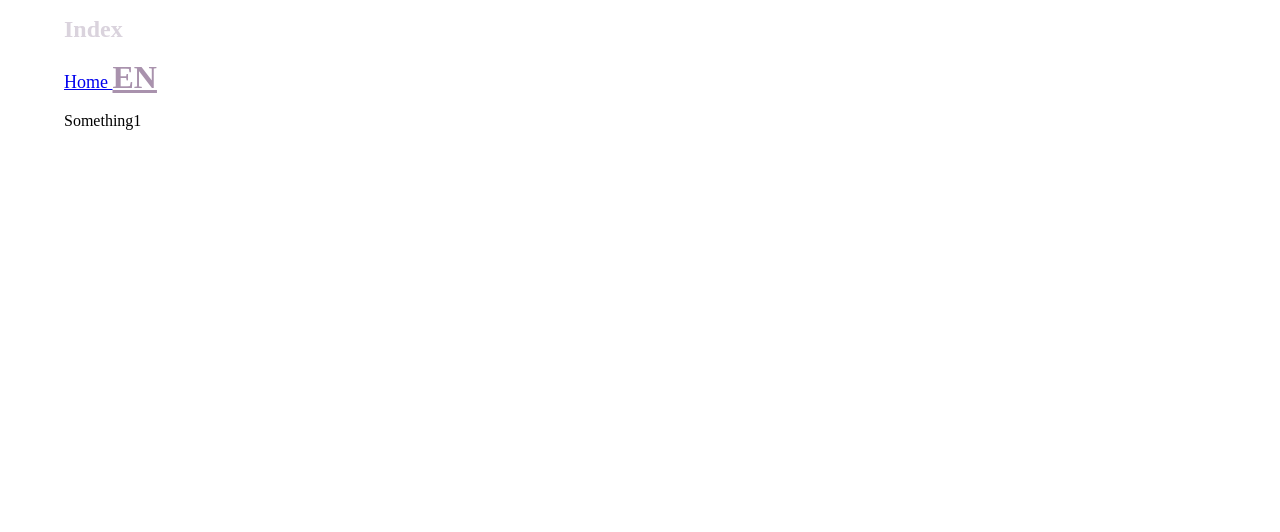
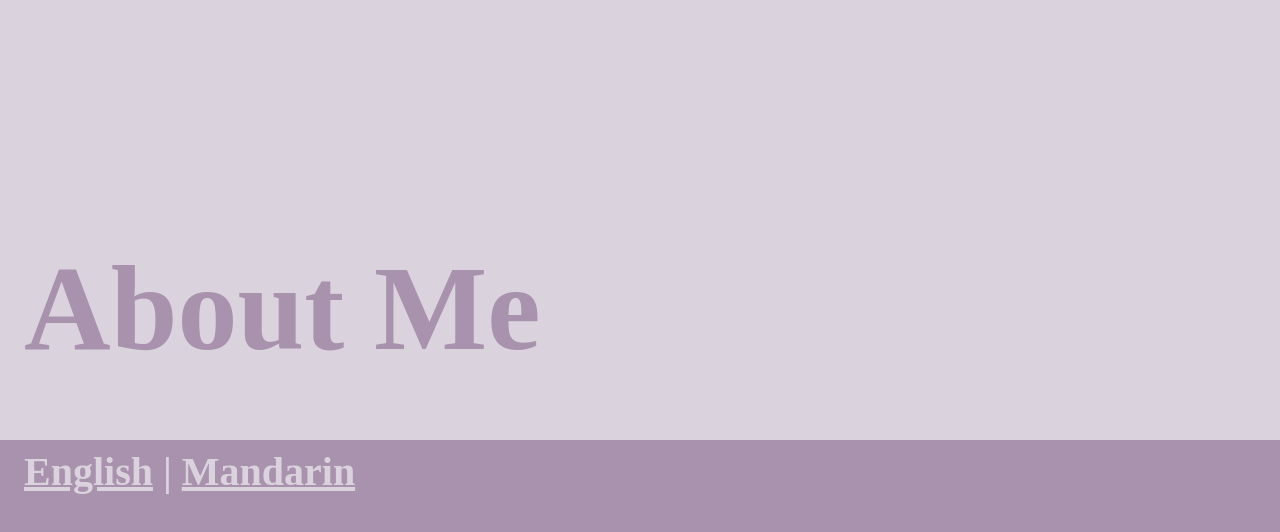
Before and after one commit to jian0209/Introduce-reactJs, a React (Create React App) app: page / in a window 1280 px wide. Shown: the top 532 px of the page. Built offline with nearby package versions, Linux system fonts and the light colour scheme; a web font is replaced by a local one.

Commit message:
main page done

```diff
--- /dev/null
+++ b/public/index.css
@@ -0,0 +1,4 @@
+body {
+  /* overflow: hidden; */
+  margin: 0;
+}
--- a/public/index.html
+++ b/public/index.html
@@ -15,6 +15,7 @@
   <link href="https://fonts.googleapis.com/css2?family=ZCOOL+XiaoWei&display=swap" rel="stylesheet">
   <link href="https://fonts.googleapis.com/css2?family=Share+Tech+Mono&display=swap" rel="stylesheet">
   <link href="https://fonts.googleapis.com/css2?family=Work+Sans&display=swap" rel="stylesheet">
+  <link rel="stylesheet" href="index.css">
   <!--
       manifest.json provides metadata used when your web app is installed on a
       user's mobile device or desktop. See https://developers.google.com/web/fundamentals/web-app-manifest/
@@ -32,7 +33,7 @@
   <title>My Introduction</title>
 </head>
 
-<body>
+<body className="topCont">
   <noscript>You need to enable JavaScript to run this app.</noscript>
   <div id="root"></div>
   <!--
--- a/src/App.js
+++ b/src/App.js
@@ -11,7 +11,7 @@ function App() {
     <div className="App">
       <Switch>
         <Route path="/" component={Index} exact />
-        <Route path="/Home_en" component={Home_en} exact />
+        <Route path="/Home_en" component={Home_en} />
       </Switch>
     </div>
     </BrowserRouter>
--- a/src/Assets/Font.js
+++ b/src/Assets/Font.js
@@ -1,6 +1,16 @@
 import Colors from './Colors';
 
 const Font = {
+  mainTitle: {
+    fontSize: 15 + 'vh',
+    fontWeight: 'bold',
+    color: Colors.primaryColor,
+  },
+  subMainTitle: {
+    fontSize: 5 + 'vh',
+    fontWeight: 'bold',
+    color: Colors.lightPrimaryColor,
+  },
   title_en: {
     fontSize: 32,
     fontWeight: 'bold',
--- a/src/containers/Index.js
+++ b/src/containers/Index.js
@@ -3,27 +3,41 @@ import { Container } from "@mui/material";
 import React from "react";
 import Colors from "../Assets/Colors";
 import Font from "../Assets/Font";
-
+import "./css/index.css";
 
 const Index = () => {
   return (
-    <Container>
-      <h1 style={Font.subtitle_en}>Index</h1>
-      <Link to="/" style={Font.normalizeFont_en}>
-        {" "}
-        Home{" "}
-      </Link>
-      <Link to="/Home_en" style={Font.title_en}>
-        EN
-      </Link>
-      <p
-        style={{
-          fontFamily: "NunitoSans-Regular",
-        }}
-      >
-        Something1
-      </p>
-    </Container>
+    <div className="cont1">
+      {/* absolute top container */}
+      <div
+        className
+        className="absoluteTop"
+        style={{ backgroundColor: Colors.lightPrimaryColor }}
+      />
+      {/* absolute bottom container */}
+      <div
+        className="absoluteBottom"
+        style={{ backgroundColor: Colors.primaryColor }}
+      />
+      <Container className="aboutMe">
+        <div className="contAbout">
+          <p className="about" style={Font.mainTitle}>
+            About Me
+          </p>
+        </div>
+        <div className="chosen">
+          <p style={Font.subMainTitle}>
+            <a href="/Home_en" style={Font.subMainTitle}>
+              English
+            </a>{" "}
+            |{" "}
+            <a href="/" style={Font.subMainTitle}>
+              Mandarin
+            </a>
+          </p>
+        </div>
+      </Container>
+    </div>
   );
 };
 
--- /dev/null
+++ b/src/containers/css/index.css
@@ -0,0 +1,53 @@
+/*  */
+.absoluteTop {
+  position: relative;
+  width: 120vw;
+  height: 55vh;
+  /* transform: rotate(12deg); */
+  /* top: -100px; */
+  /* left: 100px; */
+}
+
+.absoluteBottom {
+  /* position: absolute; */
+  width: 100vw;
+  height: 45vh;
+  /* transform: rotate(75deg); */
+  /* bottom: 0 ; */
+  /* right: 13px; */
+}
+
+.cont1 {
+  overflow: hidden;
+}
+
+.aboutMe {
+  position: absolute;
+  top: 15vh;
+  z-index: 5;
+  padding-left: 20px;
+}
+
+.chosen {
+  display: flex;
+  flex-direction: row;
+  /* padding-left: 24px; */
+}
+
+.about {
+  margin-bottom: 30px;
+  display: flex;
+  /* border: 1px solid black; */
+}
+/* .contAbout {
+    display:block
+} */
+
+@media screen and (max-width: 369px) {
+    .aboutMe {
+        position: absolute;
+        top: 0vh;
+        z-index: 5;
+        padding-left: 20px;
+      }
+}
```
